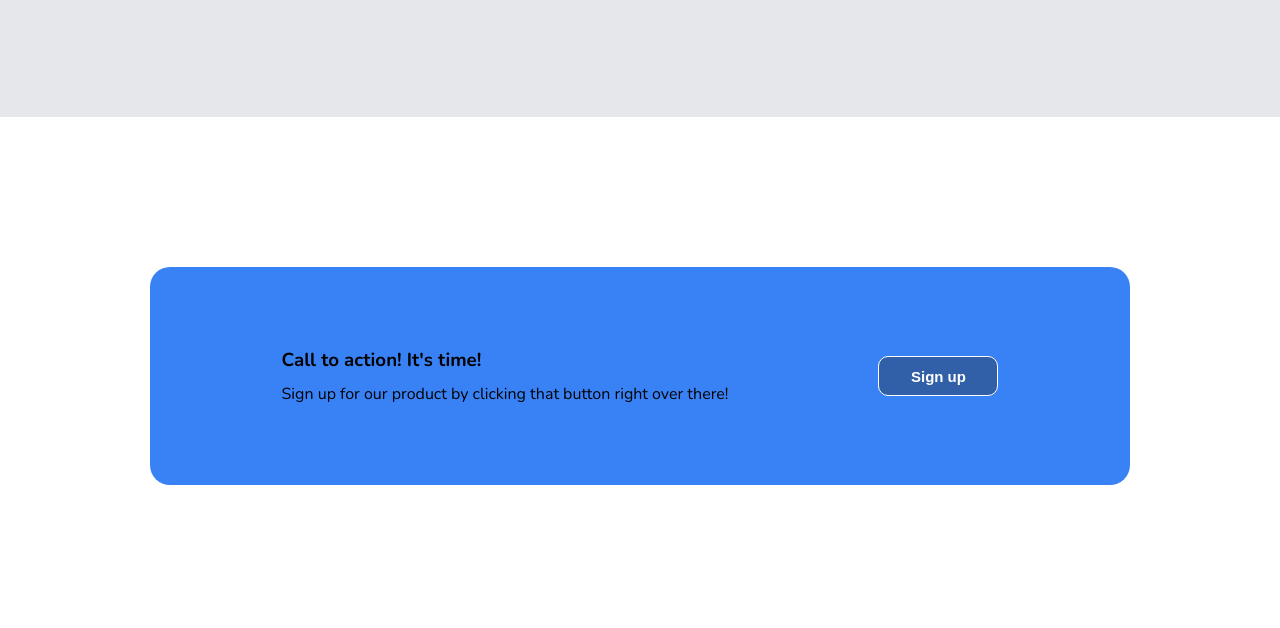
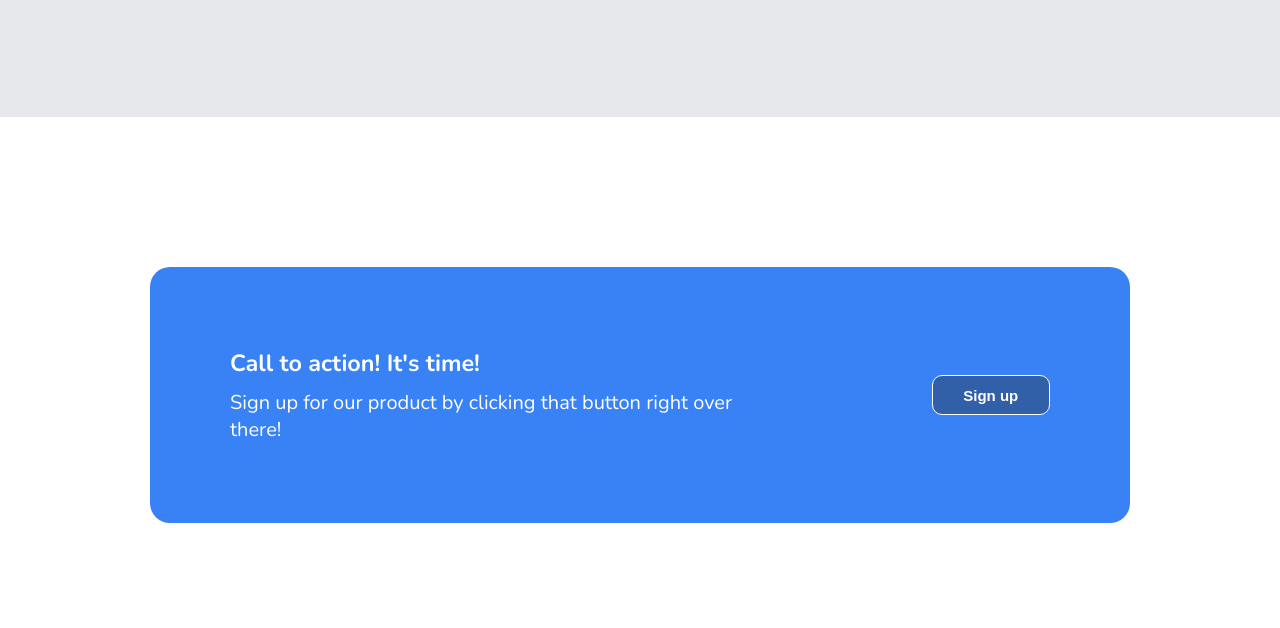
Before and after one commit to ManuelEscribano/odin-landing-page, a plain HTML site: page index.html in a window 1280 px wide. Shown: the part 1867-2495 px from the top of the page. Drawn offline with nearby package versions, Linux system fonts and the light colour scheme; a web font is replaced by a local one.

Commit message:
Modify call to action, section

```diff
--- a/style.css
+++ b/style.css
@@ -127,6 +127,7 @@ h2 {
 .text-cont {
   padding-top: 30px;
   text-align: center;
+  font-size: 17px;
 }
 
 .quote {
@@ -151,6 +152,8 @@ b {
   gap: 150px;
   padding: 80px;
   background-color: #3882f6;
+  color: white;
+  font-size: 20px;
   margin: 150px;
   border-radius: 20px;
 }
```
